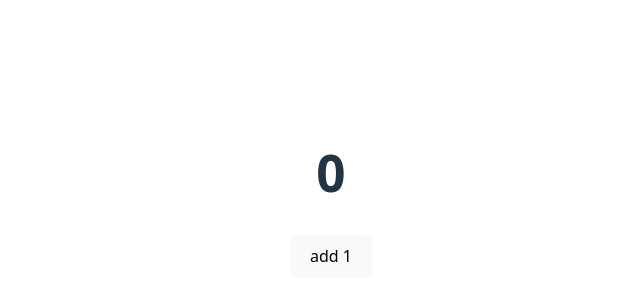
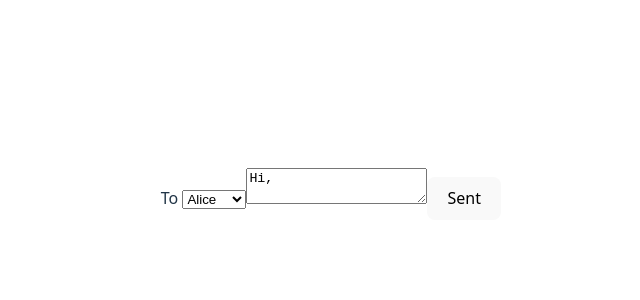
Before and after one commit to BasmaKuhail/gsg-first-project, a React (Vite) app: page / in a window 1280 px wide. Shown: the part 206-506 px from the top of the page, without its empty margins (309-949 px from the left). Built offline with nearby package versions, Linux system fonts and the light colour scheme.

Commit message:
state change

```diff
--- a/src/App.jsx
+++ b/src/App.jsx
@@ -1,11 +1,11 @@
 import { useState } from 'react'
 import './App.css'
 
-import Counter from './components/day4/Counter'
+import UpdateState from './components/day4/UpdateState'
 function App() {
 
   return (
-    <Counter/>
+    <UpdateState/>
   )
 }
 
--- a/src/components/day4/Counter.jsx
+++ b/src/components/day4/Counter.jsx
@@ -9,12 +9,14 @@ export default function Counter(){
             <button
                 onClick={() =>{
                     setCounter(counter +1);
-                    // alert(counter); //will alert the old value
                     // setCounter(counter +1);
                     // setCounter(counter +1);
                     //no mater how many times we update the state, it only updates one
-                    setTimeout(()=>{
-                        alert(counter) },3000);
+
+                    // alert(counter); //will alert the old value
+
+                    // setTimeout(()=>{
+                    //     alert(counter) },3000);
                 }}>
                 add 1
             </button>
--- /dev/null
+++ b/src/components/day4/UpdateState.jsx
@@ -0,0 +1,28 @@
+import { useState } from "react"
+
+export default function UpdateState(){
+    const [to, setTo] = useState("Alice");
+    const [msg, setMsg] = useState("Hi, ");
+
+    console.log(msg)
+    console.log(to)
+
+    function handleSubmit(e){
+        e.preventDefault();
+        setTimeout(()=> {alert(`sending ${msg} to ${to}`)}, 2000)
+    }
+    return(<>
+        <form onSubmit={handleSubmit}>
+            <label> To {" "}</label>
+            <select value={to} onChange={(e) => setTo(e.target.value)}>
+                <option value={"Alice"}>Alice</option>
+                <option value={"Basma"}>Basma</option>
+            </select>
+            <textarea
+                placeholder="Message"
+                value={msg}
+                onChange={(e)=> setMsg(e.target.value)}/>
+            <button type="submit"> Sent </button>
+        </form>
+    </>)
+}
```
